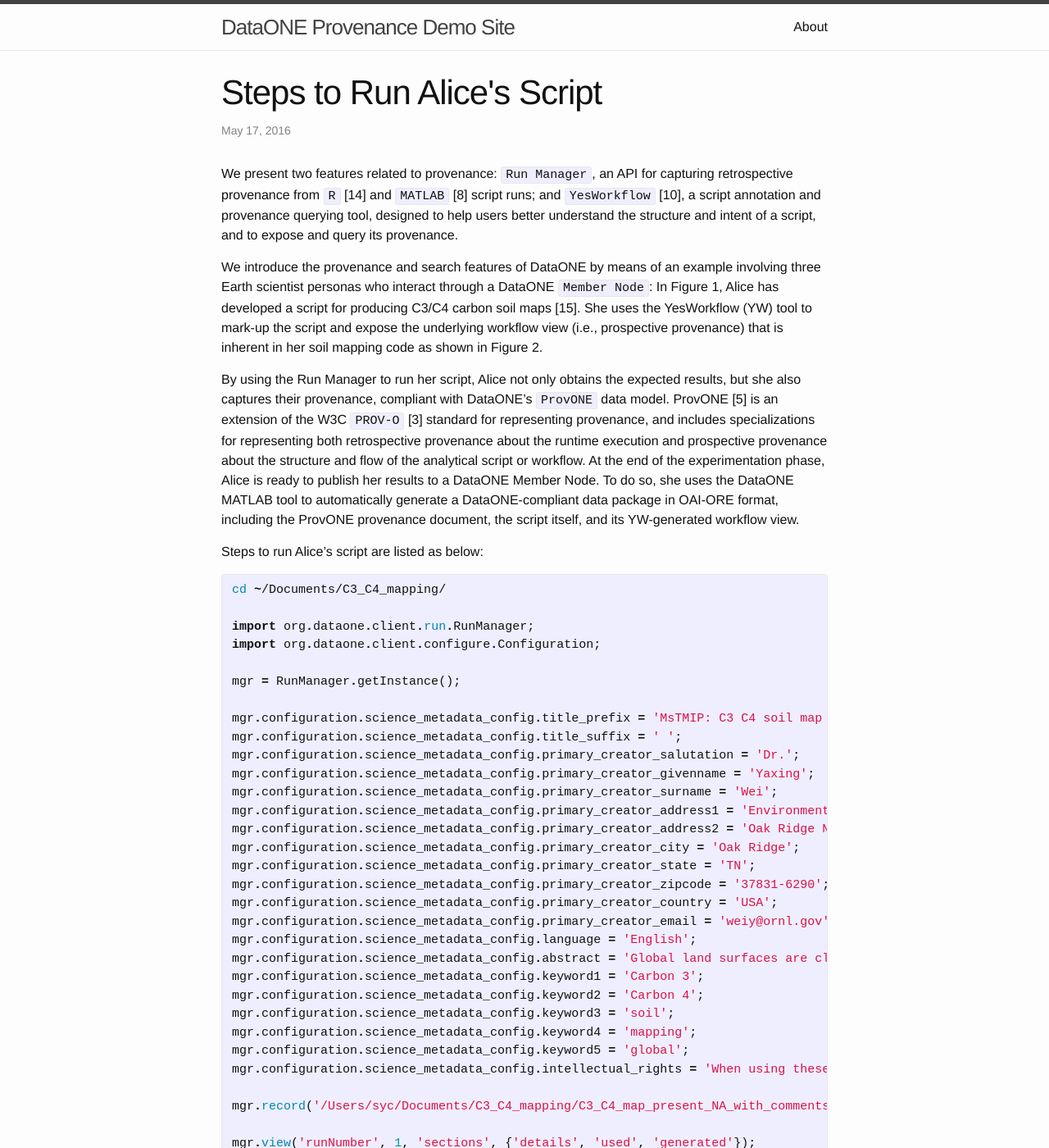
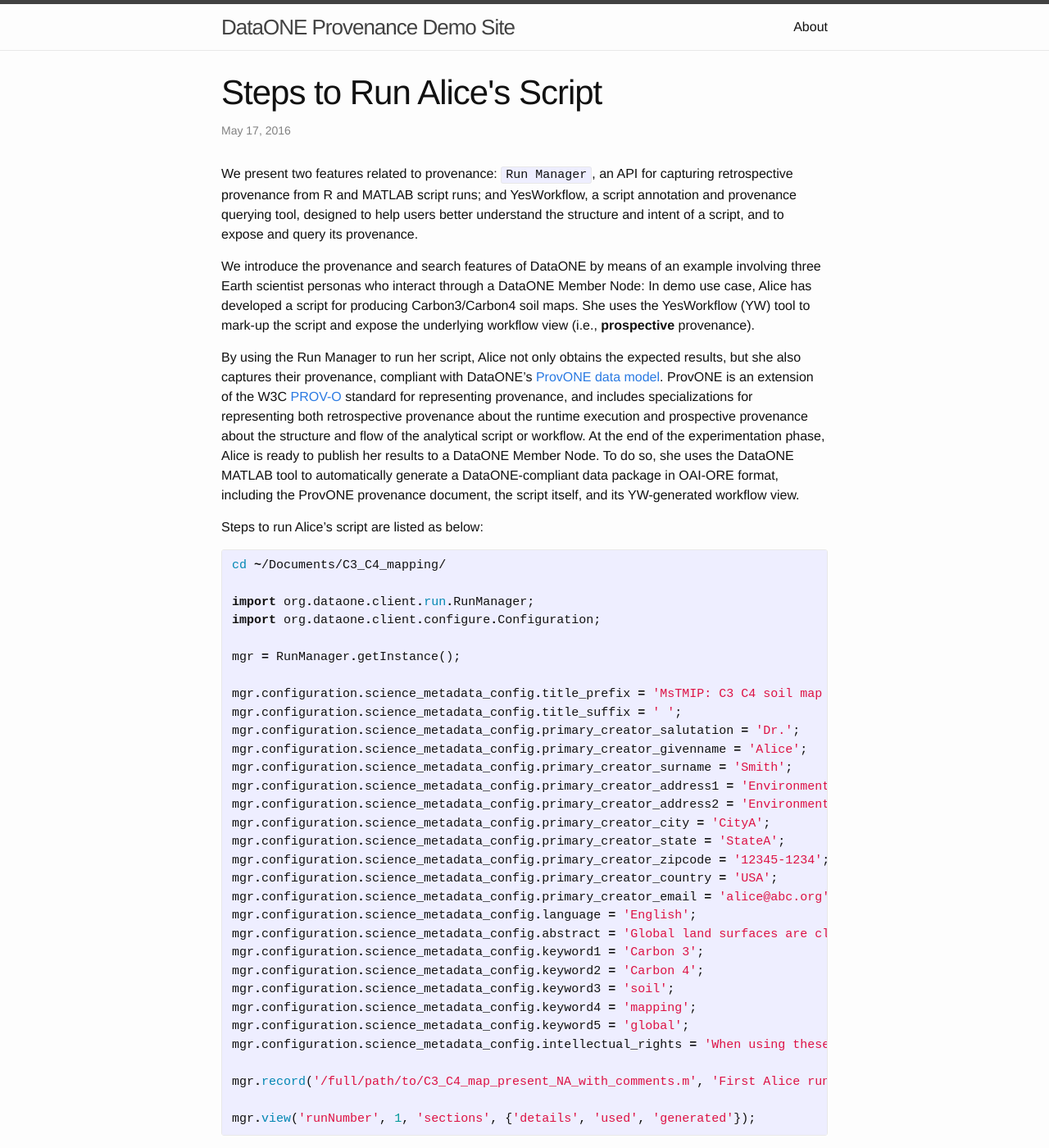
Before and after one commit to DataONEorg/provweek2016-demo, a Jekyll site: the page built from _posts/2016-05-17-steps2run-alice-script.markdown, in a window 1280 px wide and 1400 px high. Shown: the whole window at 82% size. Built offline with Jekyll 4.4.1, drawn with Linux system fonts in a browser that asks for light colours.

Commit message:
Some text changes to steps_for_alice_post

```diff
--- a/_posts/2016-05-17-steps2run-alice-script.markdown
+++ b/_posts/2016-05-17-steps2run-alice-script.markdown
@@ -6,20 +6,17 @@
 ---
 
 We present two features related to provenance: `Run Manager`, an API for capturing
-retrospective provenance from `R` [14] and `MATLAB` [8] script runs; and `YesWorkflow`
-[10], a script annotation and provenance querying tool, designed to help users better
+retrospective provenance from R and MATLAB script runs; and YesWorkflow, a script annotation and provenance querying tool, designed to help users better
 understand the structure and intent of a script, and to expose and query its provenance.
 
 We introduce the provenance and search features of DataONE by means of an example
-involving three Earth scientist personas who interact through a DataONE `Member
-Node`: In Figure 1, Alice has developed a script for producing C3/C4 carbon soil
-maps [15]. She uses the YesWorkflow (YW) tool to mark-up the script and expose
-the underlying workflow view (i.e., prospective provenance) that is inherent in her soil
-mapping code as shown in Figure 2.
+involving three Earth scientist personas who interact through a DataONE Member
+Node: In demo use case, Alice has developed a script for producing Carbon3/Carbon4 soil
+maps. She uses the YesWorkflow (YW) tool to mark-up the script and expose
+the underlying workflow view (i.e., **prospective** provenance).
 
 By using the Run Manager to run her script, Alice not only obtains the expected
-results, but she also captures their provenance, compliant with DataONE’s `ProvONE`
-data model. ProvONE [5] is an extension of the W3C `PROV-O` [3] standard for representing
+results, but she also captures their provenance, compliant with DataONE’s [ProvONE data model][provone]. ProvONE is an extension of the W3C [PROV-O][prov-o] standard for representing
 provenance, and includes specializations for representing both retrospective
 provenance about the runtime execution and prospective provenance about the structure
 and flow of the analytical script or workflow. At the end of the experimentation
@@ -41,15 +38,15 @@
 mgr.configuration.science_metadata_config.title_prefix = 'MsTMIP: C3 C4 soil map processing: ';
 mgr.configuration.science_metadata_config.title_suffix = ' ';
 mgr.configuration.science_metadata_config.primary_creator_salutation = 'Dr.';
-mgr.configuration.science_metadata_config.primary_creator_givenname = 'Yaxing';
-mgr.configuration.science_metadata_config.primary_creator_surname = 'Wei';
+mgr.configuration.science_metadata_config.primary_creator_givenname = 'Alice';
+mgr.configuration.science_metadata_config.primary_creator_surname = 'Smith';
 mgr.configuration.science_metadata_config.primary_creator_address1 = 'Environmental Sciences Division';
-mgr.configuration.science_metadata_config.primary_creator_address2 = 'Oak Ridge National Laboratory';
-mgr.configuration.science_metadata_config.primary_creator_city = 'Oak Ridge';
-mgr.configuration.science_metadata_config.primary_creator_state = 'TN';
-mgr.configuration.science_metadata_config.primary_creator_zipcode = '37831-6290';
+mgr.configuration.science_metadata_config.primary_creator_address2 = 'Environmental National Laboratory';
+mgr.configuration.science_metadata_config.primary_creator_city = 'CityA';
+mgr.configuration.science_metadata_config.primary_creator_state = 'StateA';
+mgr.configuration.science_metadata_config.primary_creator_zipcode = '12345-1234';
 mgr.configuration.science_metadata_config.primary_creator_country = 'USA';
-mgr.configuration.science_metadata_config.primary_creator_email = 'weiy@ornl.gov';
+mgr.configuration.science_metadata_config.primary_creator_email = 'alice@abc.org';
 mgr.configuration.science_metadata_config.language = 'English';
 mgr.configuration.science_metadata_config.abstract = 'Global land surfaces are classified by their relative fraction of Carbon 3 or Carbon 4 grasses, ...';
 mgr.configuration.science_metadata_config.keyword1 = 'Carbon 3';
@@ -59,8 +56,11 @@
 mgr.configuration.science_metadata_config.keyword5 = 'global';
 mgr.configuration.science_metadata_config.intellectual_rights = 'When using these data, please cite the originators as …';
 
-mgr.record('/Users/syc/Documents/C3_C4_mapping/C3_C4_map_present_NA_with_comments.m', 'First Alice run');
+mgr.record('/full/path/to/C3_C4_map_present_NA_with_comments.m', 'First Alice run');
 
 mgr.view('runNumber', 1, 'sections', {'details', 'used', 'generated'});
 
 {% endhighlight %}
+
+[provone]: https://purl.dataone.org/provone-v1-dev
+[prov-o]: https://www.w3.org/TR/prov-o/
```
